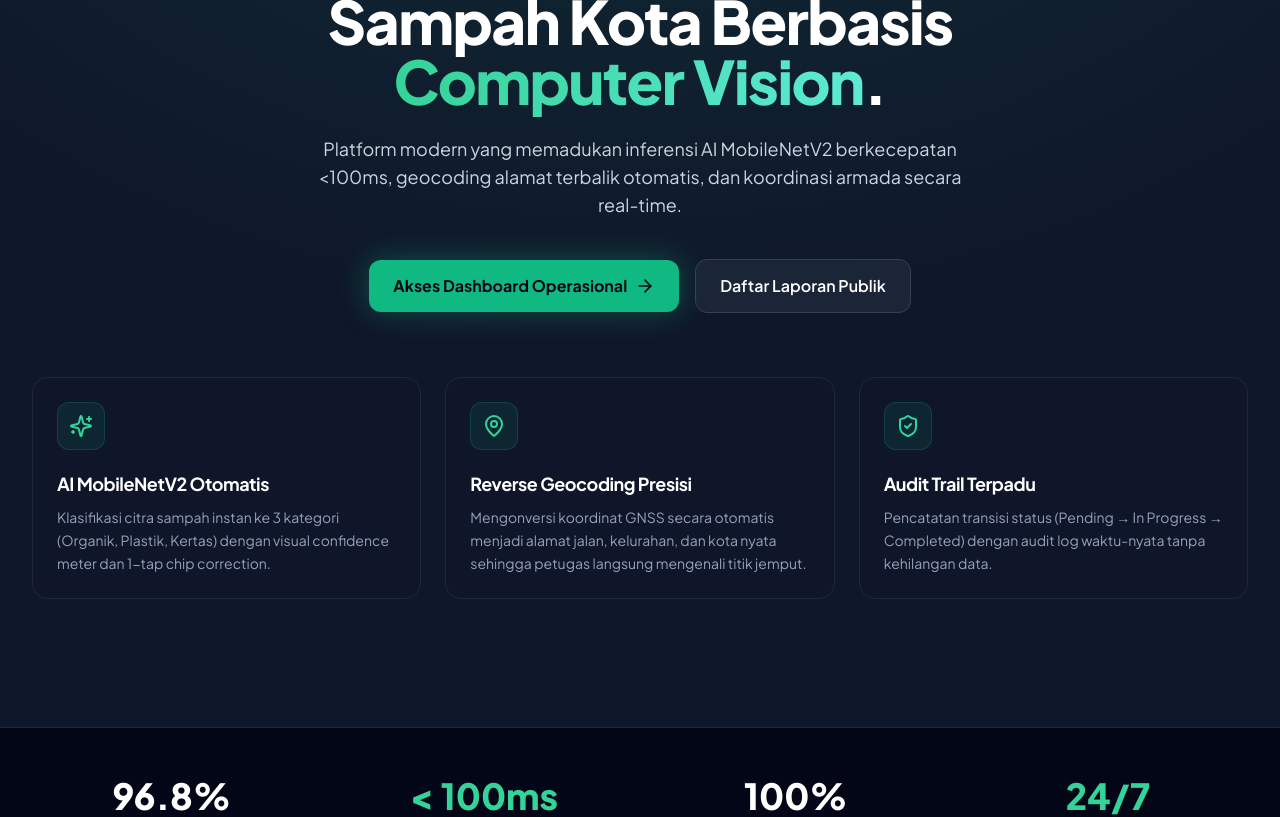
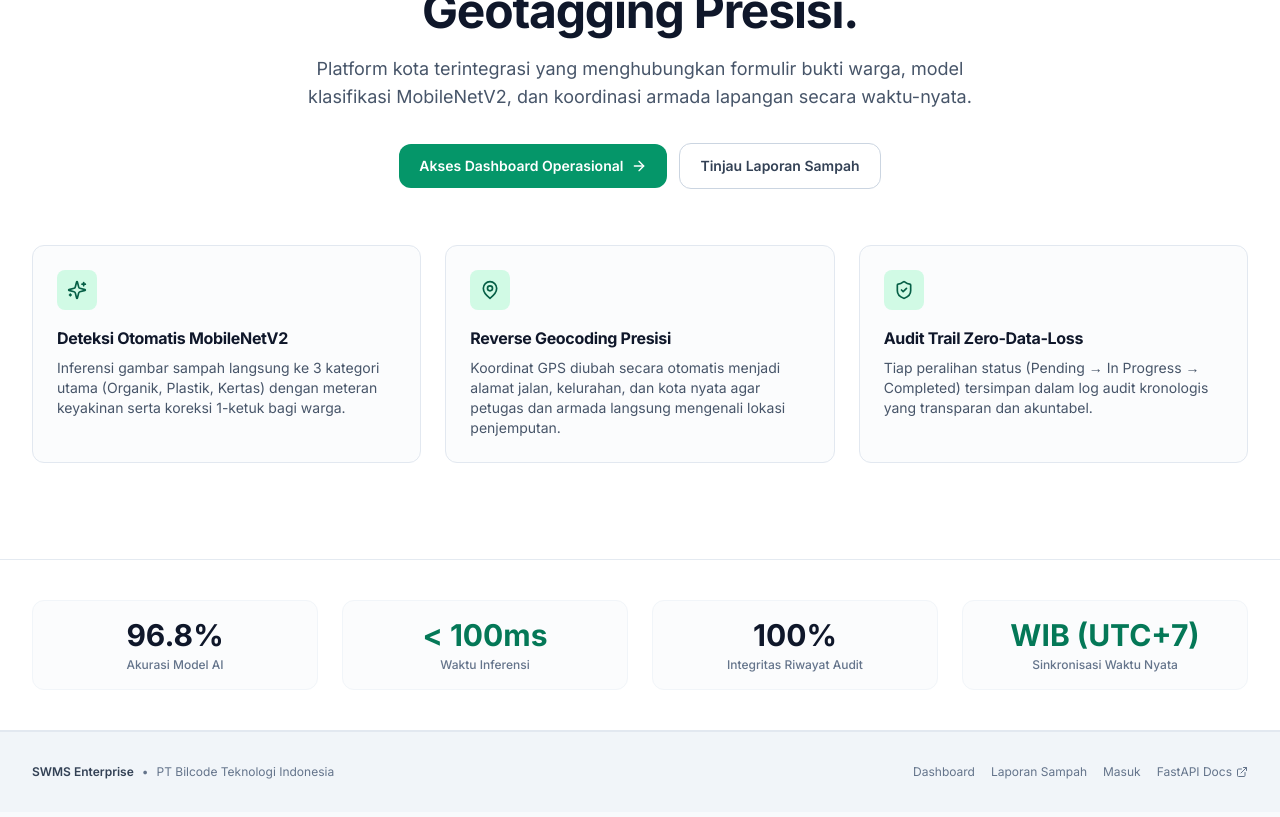
Before and after one commit to Rangga11268/smart-waste-management-system, a Next.js app in the folder web/: page / in a window 1280 px wide. Shown: the part 300-1117 px from the top of the page. Built offline with nearby package versions, Linux system fonts and the light colour scheme.

Commit message:
style(web): standardize exclusively to Inter typography and enforce antislop-ui guidelines

```diff
--- a/web/src/app/globals.css
+++ b/web/src/app/globals.css
@@ -24,10 +24,10 @@ body {
 }
 
 h1, h2, h3, h4, h5, h6 {
-  font-family: var(--font-space-grotesk), sans-serif;
+  font-family: var(--font-inter), -apple-system, BlinkMacSystemFont, 'Segoe UI', Roboto, sans-serif;
   color: #0f172a;
   font-style: normal;
-  letter-spacing: -0.025em;
+  letter-spacing: -0.02em;
 }
 
 code, kbd, samp, pre {
--- a/web/src/app/layout.tsx
+++ b/web/src/app/layout.tsx
@@ -1,12 +1,12 @@
 import type { Metadata } from 'next';
-import { Plus_Jakarta_Sans, JetBrains_Mono } from 'next/font/google';
+import { Inter, JetBrains_Mono } from 'next/font/google';
 import './globals.css';
 
-const plusJakartaSans = Plus_Jakarta_Sans({
+const inter = Inter({
   subsets: ['latin'],
-  variable: '--font-sans',
+  variable: '--font-inter',
   display: 'swap',
-  weight: ['400', '500', '600', '700', '800'],
+  weight: ['400', '500', '600', '700'],
 });
 
 const jetbrainsMono = JetBrains_Mono({
@@ -28,9 +28,9 @@ export default function RootLayout({
   return (
     <html
       lang="id"
-      className={`${plusJakartaSans.variable} ${jetbrainsMono.variable}`}
+      className={`${inter.variable} ${jetbrainsMono.variable}`}
     >
-      <body className="min-h-screen bg-slate-50/50 text-slate-800 font-sans antialiased selection:bg-emerald-500 selection:text-white">
+      <body className="min-h-screen bg-slate-50 text-slate-800 font-sans antialiased selection:bg-emerald-600 selection:text-white">
         {children}
       </body>
     </html>
--- a/web/src/app/page.tsx
+++ b/web/src/app/page.tsx
@@ -8,7 +8,6 @@ import {
   CheckCircle2,
   ArrowRight,
   ShieldCheck,
-  Zap,
   Activity,
   Layers,
   FileText,
@@ -37,16 +36,16 @@ export default function LandingPage() {
   }, []);
 
   return (
-    <div className="min-h-screen bg-slate-900 text-slate-100 flex flex-col selection:bg-emerald-500 selection:text-white">
-      {/* Top Floating Glass Navigation */}
-      <header className="sticky top-0 z-50 border-b border-slate-800/80 bg-slate-900/80 backdrop-blur-md">
-        <div className="max-w-7xl mx-auto px-4 sm:px-6 lg:px-8 h-20 flex items-center justify-between">
+    <div className="min-h-screen bg-slate-50 text-slate-800 flex flex-col font-sans selection:bg-emerald-600 selection:text-white">
+      {/* Top Navigation */}
+      <header className="sticky top-0 z-50 border-b border-slate-200/90 bg-white/95 backdrop-blur-xs">
+        <div className="max-w-7xl mx-auto px-4 sm:px-6 lg:px-8 h-16 flex items-center justify-between">
           <div className="flex items-center gap-6">
             <Link href="/" className="flex items-center group">
-              <Logo size={40} showText={true} />
+              <Logo size={36} showText={true} />
             </Link>
-            <span className="hidden md:inline-flex items-center gap-1.5 rounded-full border border-emerald-500/30 bg-emerald-500/10 px-3 py-0.5 text-xs font-semibold text-emerald-400">
-              <span className="h-1.5 w-1.5 rounded-full bg-emerald-400 animate-pulse" />
+            <span className="hidden sm:inline-flex items-center gap-1.5 rounded-full border border-emerald-200 bg-emerald-50 px-2.5 py-0.5 text-xs font-semibold text-emerald-800">
+              <span className="h-1.5 w-1.5 rounded-full bg-emerald-600 animate-pulse" />
               Sistem Operasional Aktif (WIB)
             </span>
           </div>
@@ -55,7 +54,7 @@ export default function LandingPage() {
             {isAuthenticated ? (
               <Link
                 href="/dashboard"
-                className="inline-flex items-center gap-2 rounded-xl bg-emerald-500 px-5 py-2.5 text-sm font-bold text-slate-950 hover:bg-emerald-400 transition-all shadow-[0_0_20px_rgba(16,185,129,0.3)] active:scale-[0.98]"
+                className="inline-flex items-center gap-2 rounded-xl bg-emerald-600 px-4 py-2 text-xs sm:text-sm font-semibold text-white hover:bg-emerald-700 transition-all shadow-xs active:scale-[0.98]"
               >
                 <span>Buka Dashboard</span>
                 <ArrowRight className="h-4 w-4" />
@@ -64,13 +63,13 @@ export default function LandingPage() {
               <>
                 <Link
                   href="/login"
-                  className="rounded-xl border border-slate-700/80 bg-slate-800/60 px-4 py-2.5 text-xs sm:text-sm font-semibold text-slate-200 hover:bg-slate-700 hover:text-white transition-all"
+                  className="rounded-xl border border-slate-200 bg-white px-3.5 py-2 text-xs sm:text-sm font-semibold text-slate-700 hover:bg-slate-50 hover:text-slate-900 transition-all"
                 >
                   Masuk Portal
                 </Link>
                 <Link
                   href="/login"
-                  className="inline-flex items-center gap-1.5 rounded-xl bg-emerald-500 px-4 py-2.5 text-xs sm:text-sm font-bold text-slate-950 hover:bg-emerald-400 transition-all shadow-[0_0_20px_rgba(16,185,129,0.25)] active:scale-[0.98]"
+                  className="inline-flex items-center gap-1.5 rounded-xl bg-emerald-600 px-4 py-2 text-xs sm:text-sm font-semibold text-white hover:bg-emerald-700 transition-all shadow-xs active:scale-[0.98]"
                 >
                   <span>Mulai Evaluasi</span>
                   <ArrowRight className="h-4 w-4" />
@@ -82,79 +81,77 @@ export default function LandingPage() {
       </header>
 
       {/* Hero Section */}
-      <section className="relative pt-16 pb-24 lg:pt-24 lg:pb-32 overflow-hidden border-b border-slate-800">
-        <div className="absolute inset-0 bg-[radial-gradient(ellipse_80%_80%_at_50%_-20%,rgba(16,185,129,0.15),transparent)] pointer-events-none" />
-
-        <div className="max-w-7xl mx-auto px-4 sm:px-6 lg:px-8 relative z-10">
-          <div className="text-center max-w-3xl mx-auto space-y-6">
-            <div className="inline-flex items-center gap-2 rounded-full border border-emerald-500/30 bg-emerald-950/60 px-4 py-1.5 text-xs font-bold text-emerald-300 backdrop-blur-sm">
-              <Sparkles className="h-4 w-4 text-emerald-400" />
+      <section className="relative pt-12 pb-16 lg:pt-20 lg:pb-24 border-b border-slate-200/90 bg-white">
+        <div className="max-w-7xl mx-auto px-4 sm:px-6 lg:px-8">
+          <div className="text-center max-w-3xl mx-auto space-y-5">
+            <div className="inline-flex items-center gap-2 rounded-full border border-emerald-200 bg-emerald-50 px-3.5 py-1 text-xs font-semibold text-emerald-800">
+              <Sparkles className="h-3.5 w-3.5 text-emerald-600" />
               <span>Smart Waste Management System (SWMS)</span>
             </div>
 
-            <h1 className="text-4xl sm:text-5xl lg:text-6xl font-extrabold tracking-tight text-white leading-tight font-heading">
-              Akselerasi Pengelolaan Sampah Kota Berbasis <span className="text-transparent bg-clip-text bg-gradient-to-r from-emerald-400 to-teal-300">Computer Vision</span>.
+            <h1 className="text-3xl sm:text-4xl lg:text-5xl font-extrabold tracking-tight text-slate-900 leading-tight">
+              Pengelolaan Sampah Perkotaan Lebih Terarah dengan AI & Geotagging Presisi.
             </h1>
 
-            <p className="text-base sm:text-lg text-slate-300 leading-relaxed font-sans max-w-2xl mx-auto">
-              Platform modern yang memadukan inferensi AI MobileNetV2 berkecepatan &lt;100ms, geocoding alamat terbalik otomatis, dan koordinasi armada secara real-time.
+            <p className="text-base sm:text-lg text-slate-600 leading-relaxed max-w-2xl mx-auto">
+              Platform kota terintegrasi yang menghubungkan formulir bukti warga, model klasifikasi MobileNetV2, dan koordinasi armada lapangan secara waktu-nyata.
             </p>
 
-            <div className="flex flex-wrap items-center justify-center gap-4 pt-4">
+            <div className="flex flex-wrap items-center justify-center gap-3 pt-3">
               <Link
                 href="/dashboard"
-                className="inline-flex items-center gap-2 rounded-xl bg-emerald-500 px-6 py-3.5 text-sm sm:text-base font-bold text-slate-950 shadow-[0_0_30px_rgba(16,185,129,0.35)] hover:bg-emerald-400 active:scale-[0.98] transition-all"
+                className="inline-flex items-center gap-2 rounded-xl bg-emerald-600 px-5 py-3 text-sm font-semibold text-white shadow-xs hover:bg-emerald-700 active:scale-[0.98] transition-all"
               >
                 <span>Akses Dashboard Operasional</span>
-                <ArrowRight className="h-5 w-5" />
+                <ArrowRight className="h-4 w-4" />
               </Link>
               <Link
                 href="/reports"
-                className="inline-flex items-center gap-2 rounded-xl border border-slate-700 bg-slate-800/80 px-6 py-3.5 text-sm sm:text-base font-semibold text-white hover:bg-slate-700 hover:border-slate-600 active:scale-[0.98] transition-all"
+                className="inline-flex items-center gap-2 rounded-xl border border-slate-300 bg-white px-5 py-3 text-sm font-semibold text-slate-700 hover:bg-slate-50 hover:text-slate-900 active:scale-[0.98] transition-all"
               >
-                <span>Daftar Laporan Publik</span>
+                <span>Tinjau Laporan Sampah</span>
               </Link>
             </div>
           </div>
 
-          {/* Interactive Feature Showcase Matrix */}
-          <div className="mt-16 grid grid-cols-1 md:grid-cols-3 gap-6">
+          {/* Core Feature Matrix */}
+          <div className="mt-14 grid grid-cols-1 md:grid-cols-3 gap-6">
             {/* Feature 1 */}
-            <div className="rounded-2xl border border-slate-800 bg-slate-900/60 p-6 backdrop-blur-xs hover:border-emerald-500/50 transition-all group">
-              <div className="flex h-12 w-12 items-center justify-center rounded-xl bg-emerald-500/10 border border-emerald-500/20 text-emerald-400 mb-5 group-hover:scale-110 transition-transform">
-                <Sparkles className="h-6 w-6" />
+            <div className="rounded-xl border border-slate-200 bg-slate-50/60 p-6 hover:bg-white hover:border-slate-300 transition-all">
+              <div className="flex h-10 w-10 items-center justify-center rounded-lg bg-emerald-100 text-emerald-800 mb-4 font-bold">
+                <Sparkles className="h-5 w-5" />
               </div>
-              <h3 className="text-lg font-bold text-white font-heading">
-                AI MobileNetV2 Otomatis
+              <h3 className="text-base font-bold text-slate-900">
+                Deteksi Otomatis MobileNetV2
               </h3>
-              <p className="mt-2 text-sm text-slate-400 leading-relaxed">
-                Klasifikasi citra sampah instan ke 3 kategori (Organik, Plastik, Kertas) dengan visual confidence meter dan 1-tap chip correction.
+              <p className="mt-2 text-xs sm:text-sm text-slate-600 leading-relaxed">
+                Inferensi gambar sampah langsung ke 3 kategori utama (Organik, Plastik, Kertas) dengan meteran keyakinan serta koreksi 1-ketuk bagi warga.
               </p>
             </div>
 
             {/* Feature 2 */}
-            <div className="rounded-2xl border border-slate-800 bg-slate-900/60 p-6 backdrop-blur-xs hover:border-emerald-500/50 transition-all group">
-              <div className="flex h-12 w-12 items-center justify-center rounded-xl bg-emerald-500/10 border border-emerald-500/20 text-emerald-400 mb-5 group-hover:scale-110 transition-transform">
-                <MapPin className="h-6 w-6" />
+            <div className="rounded-xl border border-slate-200 bg-slate-50/60 p-6 hover:bg-white hover:border-slate-300 transition-all">
+              <div className="flex h-10 w-10 items-center justify-center rounded-lg bg-emerald-100 text-emerald-800 mb-4 font-bold">
+                <MapPin className="h-5 w-5" />
               </div>
-              <h3 className="text-lg font-bold text-white font-heading">
+              <h3 className="text-base font-bold text-slate-900">
                 Reverse Geocoding Presisi
               </h3>
-              <p className="mt-2 text-sm text-slate-400 leading-relaxed">
-                Mengonversi koordinat GNSS secara otomatis menjadi alamat jalan, kelurahan, dan kota nyata sehingga petugas langsung mengenali titik jemput.
+              <p className="mt-2 text-xs sm:text-sm text-slate-600 leading-relaxed">
+                Koordinat GPS diubah secara otomatis menjadi alamat jalan, kelurahan, dan kota nyata agar petugas dan armada langsung mengenali lokasi penjemputan.
               </p>
             </div>
 
             {/* Feature 3 */}
-            <div className="rounded-2xl border border-slate-800 bg-slate-900/60 p-6 backdrop-blur-xs hover:border-emerald-500/50 transition-all group">
-              <div className="flex h-12 w-12 items-center justify-center rounded-xl bg-emerald-500/10 border border-emerald-500/20 text-emerald-400 mb-5 group-hover:scale-110 transition-transform">
-                <ShieldCheck className="h-6 w-6" />
+            <div className="rounded-xl border border-slate-200 bg-slate-50/60 p-6 hover:bg-white hover:border-slate-300 transition-all">
+              <div className="flex h-10 w-10 items-center justify-center rounded-lg bg-emerald-100 text-emerald-800 mb-4 font-bold">
+                <ShieldCheck className="h-5 w-5" />
               </div>
-              <h3 className="text-lg font-bold text-white font-heading">
-                Audit Trail Terpadu
+              <h3 className="text-base font-bold text-slate-900">
+                Audit Trail Zero-Data-Loss
               </h3>
-              <p className="mt-2 text-sm text-slate-400 leading-relaxed">
-                Pencatatan transisi status (Pending &rarr; In Progress &rarr; Completed) dengan audit log waktu-nyata tanpa kehilangan data.
+              <p className="mt-2 text-xs sm:text-sm text-slate-600 leading-relaxed">
+                Tiap peralihan status (Pending &rarr; In Progress &rarr; Completed) tersimpan dalam log audit kronologis yang transparan dan akuntabel.
               </p>
             </div>
           </div>
@@ -162,60 +159,52 @@ export default function LandingPage() {
       </section>
 
       {/* Metrics Strip */}
-      <section className="border-b border-slate-800 bg-slate-950 py-12">
+      <section className="border-b border-slate-200 bg-white py-10">
         <div className="max-w-7xl mx-auto px-4 sm:px-6 lg:px-8">
-          <div className="grid grid-cols-2 md:grid-cols-4 gap-8 text-center">
-            <div>
-              <div className="text-3xl sm:text-4xl font-extrabold text-white font-heading">96.8%</div>
-              <div className="mt-1 text-xs text-slate-400 uppercase tracking-wider font-semibold">
-                Akurasi Model AI
-              </div>
+          <div className="grid grid-cols-2 md:grid-cols-4 gap-6 text-center">
+            <div className="p-4 rounded-xl border border-slate-100 bg-slate-50/50">
+              <div className="text-2xl sm:text-3xl font-extrabold text-slate-900">96.8%</div>
+              <div className="mt-1 text-xs text-slate-500 font-medium">Akurasi Model AI</div>
             </div>
-            <div>
-              <div className="text-3xl sm:text-4xl font-extrabold text-emerald-400 font-heading">&lt; 100ms</div>
-              <div className="mt-1 text-xs text-slate-400 uppercase tracking-wider font-semibold">
-                Kecepatan Inferensi
-              </div>
+            <div className="p-4 rounded-xl border border-slate-100 bg-slate-50/50">
+              <div className="text-2xl sm:text-3xl font-extrabold text-emerald-700">&lt; 100ms</div>
+              <div className="mt-1 text-xs text-slate-500 font-medium">Waktu Inferensi</div>
             </div>
-            <div>
-              <div className="text-3xl sm:text-4xl font-extrabold text-white font-heading">100%</div>
-              <div className="mt-1 text-xs text-slate-400 uppercase tracking-wider font-semibold">
-                Integritas Audit Data
-              </div>
+            <div className="p-4 rounded-xl border border-slate-100 bg-slate-50/50">
+              <div className="text-2xl sm:text-3xl font-extrabold text-slate-900">100%</div>
+              <div className="mt-1 text-xs text-slate-500 font-medium">Integritas Riwayat Audit</div>
             </div>
-            <div>
-              <div className="text-3xl sm:text-4xl font-extrabold text-emerald-400 font-heading">24/7</div>
-              <div className="mt-1 text-xs text-slate-400 uppercase tracking-wider font-semibold">
-                Sinkronisasi Lapangan
-              </div>
+            <div className="p-4 rounded-xl border border-slate-100 bg-slate-50/50">
+              <div className="text-2xl sm:text-3xl font-extrabold text-emerald-700">WIB (UTC+7)</div>
+              <div className="mt-1 text-xs text-slate-500 font-medium">Sinkronisasi Waktu Nyata</div>
             </div>
           </div>
         </div>
       </section>
 
       {/* Footer */}
-      <footer className="mt-auto py-8 border-t border-slate-800 bg-slate-950 text-slate-500 text-xs">
+      <footer className="mt-auto py-8 bg-slate-100 border-t border-slate-200 text-slate-500 text-xs">
         <div className="max-w-7xl mx-auto px-4 sm:px-6 lg:px-8 flex flex-col sm:flex-row items-center justify-between gap-4">
           <div className="flex items-center gap-2">
-            <span className="font-bold text-slate-300">SWMS Enterprise</span>
+            <span className="font-semibold text-slate-700">SWMS Enterprise</span>
             <span>&bull;</span>
             <span>PT Bilcode Teknologi Indonesia</span>
           </div>
           <div className="flex items-center gap-4">
-            <Link href="/dashboard" className="hover:text-slate-300 transition-colors">
+            <Link href="/dashboard" className="hover:text-slate-800 transition-colors">
               Dashboard
             </Link>
-            <Link href="/reports" className="hover:text-slate-300 transition-colors">
+            <Link href="/reports" className="hover:text-slate-800 transition-colors">
               Laporan Sampah
             </Link>
-            <Link href="/login" className="hover:text-slate-300 transition-colors">
+            <Link href="/login" className="hover:text-slate-800 transition-colors">
               Masuk
             </Link>
             <a
               href="http://localhost:8000/docs"
               target="_blank"
               rel="noopener noreferrer"
-              className="hover:text-emerald-400 transition-colors inline-flex items-center gap-1"
+              className="hover:text-emerald-700 transition-colors inline-flex items-center gap-1"
             >
               <span>FastAPI Docs</span>
               <ExternalLink className="h-3 w-3" />
--- a/web/tailwind.config.ts
+++ b/web/tailwind.config.ts
@@ -42,8 +42,8 @@ const config: Config = {
         },
       },
       fontFamily: {
-        sans: ['var(--font-sans)', 'system-ui', 'sans-serif'],
-        heading: ['var(--font-sans)', 'system-ui', 'sans-serif'],
+        sans: ['var(--font-inter)', 'Inter', '-apple-system', 'BlinkMacSystemFont', 'Segoe UI', 'Roboto', 'sans-serif'],
+        heading: ['var(--font-inter)', 'Inter', '-apple-system', 'BlinkMacSystemFont', 'Segoe UI', 'Roboto', 'sans-serif'],
         mono: ['var(--font-jetbrains-mono)', 'monospace'],
       },
     },
```
Also changed, not shown: web/src/app/(auth)/login/page.tsx (+5 -5 lines).
